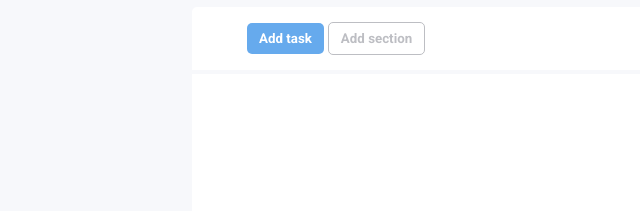
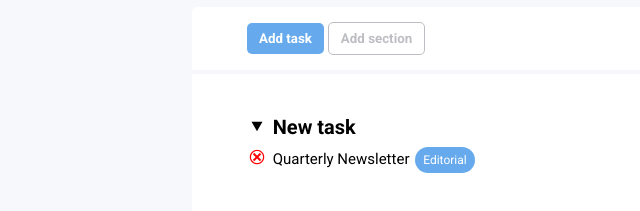
Before and after one commit to matteo-rossi90/html-css-toboolist, a plain HTML site: page index.html in a window 1280 px wide. Shown: the part 113-324 px from the top of the page, without its empty margins (0-640 px from the left). Drawn offline with Linux system fonts and the light colour scheme.

Commit message:
Inserimento primo task del main

```diff
--- a/css/style.css
+++ b/css/style.css
@@ -39,12 +39,12 @@ header{
 
 /* box pulsanti */
 #box{
-    padding: 15px;
     border-bottom: 4px solid #f7f8fb;
 }
 
 .contain{
     margin: 0 40px;
+    padding: 15px;
 }
 
 /* proprietà pulsanti */
@@ -67,3 +67,56 @@ header{
     color: #bdbec3;
 
 }
+
+/* proprietà della sezione dei task */
+
+section{
+    font-size: 15px;
+}
+
+span{
+    padding: 0 2px;
+}
+
+.title{
+    font-size: 20px;
+    font-weight: bold;
+}
+
+.arrow:before{
+    content: '\2BC6';
+    font-size: 20px;
+}
+
+.task-title{
+    padding: 6px 0;
+}
+
+.task-contain{
+    margin-top: 20px;
+}
+
+/* check, cross e contenuto dei task */
+
+.cross:before{
+    content: '\2BBF';
+    font-size: 20px;
+    color: red;
+}
+
+.text-task{
+    font-size: 15px;
+}
+
+.label{
+    width: 100px;
+    height: 60px;
+    padding: 6px 8px;
+    font-size: 12px;
+    color: white;
+    border-radius: 20px;
+}
+
+#editorial{
+    background-color: #66aaed;
+}
--- a/index.html
+++ b/index.html
@@ -37,7 +37,20 @@
             </div>
 
             <!-- sezione che contiene i vari task -->
-            <section>
+            <section class="contain">
+                <div class="task-contain">
+                    <div class="task-title">
+                        <span class="arrow"></span>
+                        <span class="title">New task</span>
+                    </div>
+                    <div>
+                        <span class="cross"></span>
+                        <span class="text-task">Quarterly Newsletter</span>
+                        <span class="label" id="editorial">Editorial</span>
+                    </div>
+                </div>
+
+
 
             </section>
 
```
